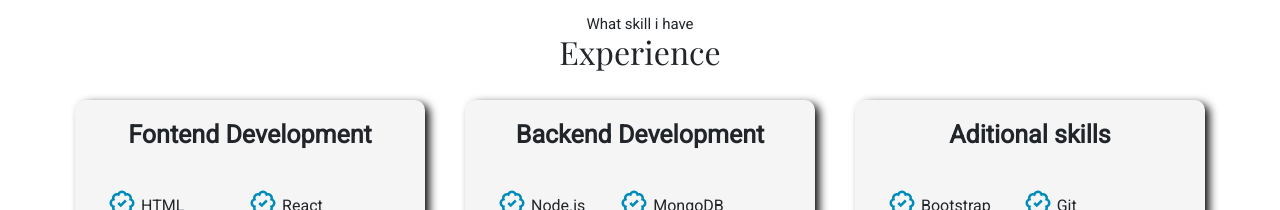
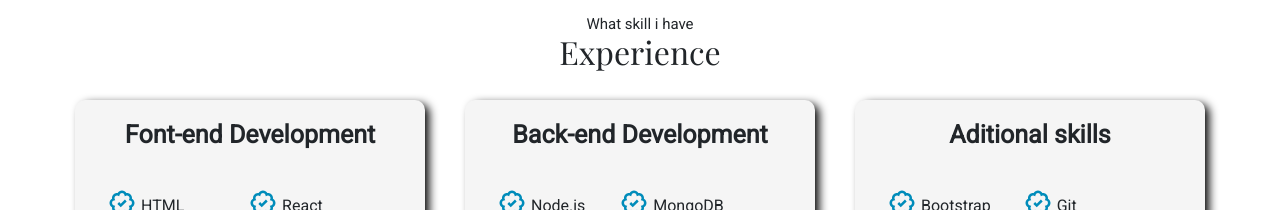
Before and after one commit to nlotoo/portfolio, a React (Create React App) app in the folder client/: page / in a window 1280 px wide. Shown: the part 1900-2110 px from the top of the page. Built offline with nearby package versions, Linux system fonts and the light colour scheme.

Commit message:
udpate css

```diff
--- a/client/src/components/Experience/Experience.js
+++ b/client/src/components/Experience/Experience.js
@@ -41,7 +41,7 @@ export const Experience = () => {
 
             <div className='experience-skill-frame'>
                 <div className='skills-square'>
-                    <h5>Fontend Development</h5>
+                    <h5>Font-end Development</h5>
                     <div>
                         <ul>
                             <li><i className='li-icon-class'><BiBadgeCheck /></i> HTML</li>
@@ -60,7 +60,7 @@ export const Experience = () => {
                     </div>
                 </div>
                 <div className='skills-square'>
-                    <h5>Backend Development</h5>
+                    <h5>Back-end Development</h5>
                     <div>
                         <ul>
                             <li><i className='li-icon-class'><BiBadgeCheck /></i> Node.js</li>
--- a/client/src/components/Navigation/navigation.css
+++ b/client/src/components/Navigation/navigation.css
@@ -52,6 +52,6 @@
     } */
 
     .nav-paf{
-        display: none;
+        /* display: none; */
     }
 }
```
